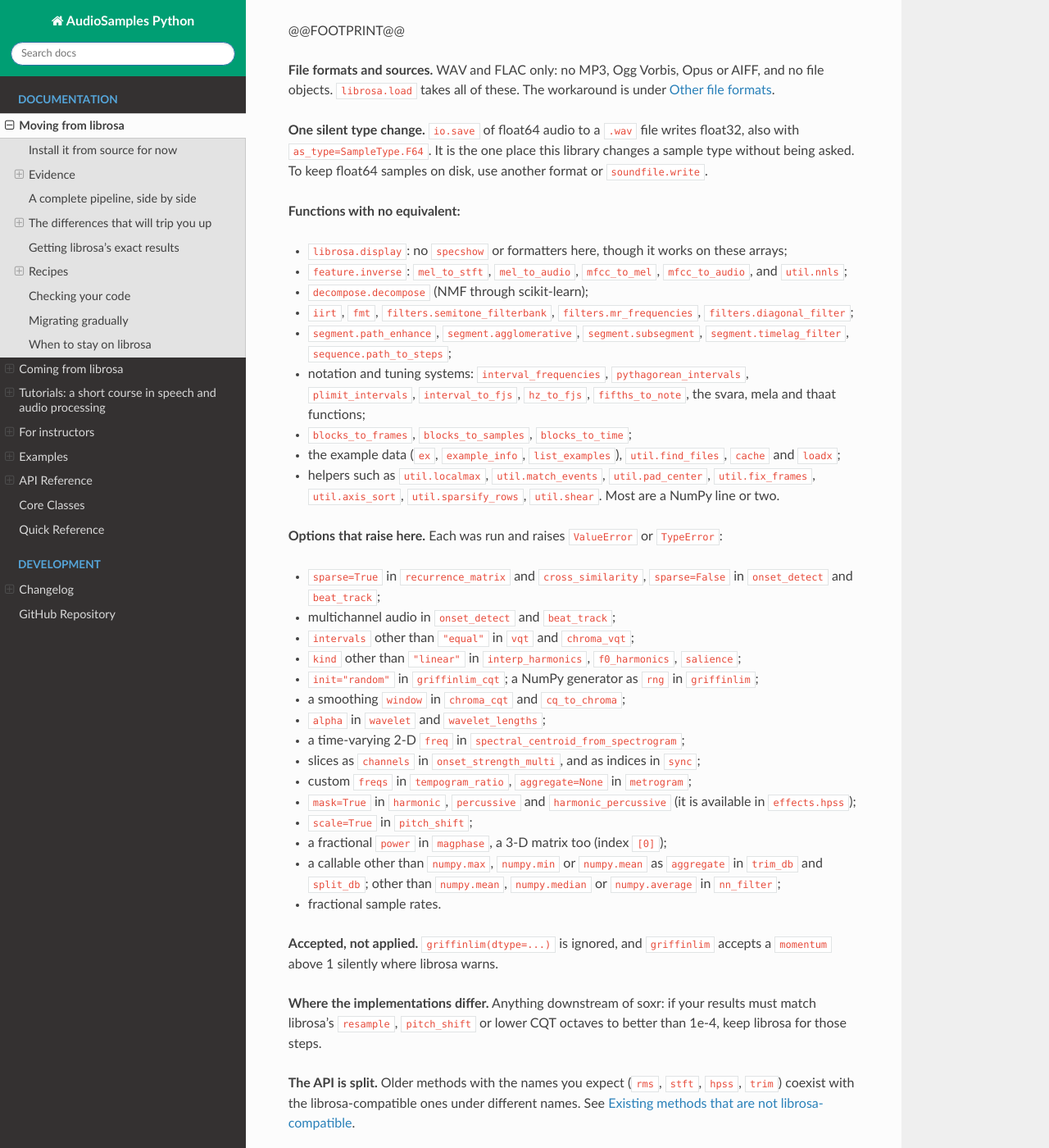
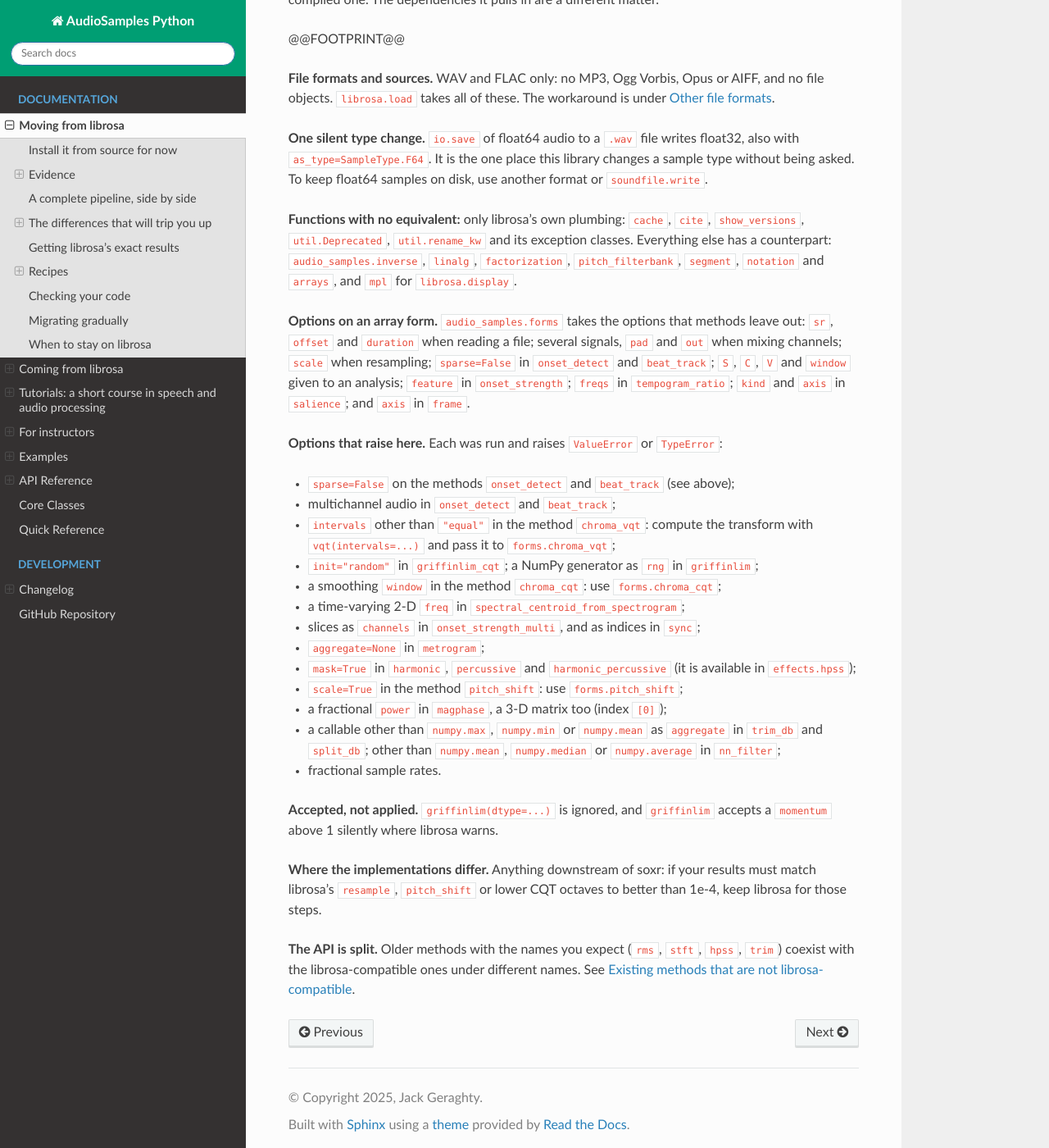
Before and after one commit to jmg049/audio_samples_python, a Sphinx documentation site: the page built from docs/source/moving_from_librosa.rst, in a window 1280 px wide and 1400 px high, scrolled down 19329 px. Shown: the whole window at 82% size. Built offline with Sphinx 7.4.7 and the Read the Docs theme 3.1.0, drawn with Linux system fonts in a browser that asks for light colours; some of the changed text lies outside the part shown.

Commit message:
docs: the guide states what is provided and where options live
sparse and intervals are now accepted, so the tests check them instead of the error.

```diff
--- a/docs/source/moving_from_librosa.rst
+++ b/docs/source/moving_from_librosa.rst
@@ -528,7 +528,6 @@ Errors where librosa warns or carries on
    assert "sparse" in raises(ValueError, lambda: b.onset_detect(sparse=False))
 
    # Options that are not implemented raise instead of being ignored.
-   assert "sparse" in raises(ValueError, lambda: aus.sequence.recurrence_matrix(features, sparse=True))
    assert "scale" in raises(ValueError, lambda: b.pitch_shift(2.0, scale=True))
 
    # trim with a fixed reference when every frame is below it.
@@ -920,8 +919,8 @@ What it reports depends on the arguments in the call:
 
 - **keyword changed**: the keyword has another name or is not needed, for example ``y`` and ``sr`` when the
   equivalent is a method.
-- **unsupported option**: the equivalent has no such option, or rejects the value given. ``sparse=False`` on
-  ``recurrence_matrix`` passes and ``sparse=True`` does not.
+- **unsupported option**: the equivalent has no such option, or rejects the value given. ``sparse=True`` on
+  ``onset_detect`` passes and ``sparse=False`` does not, and the advice names ``forms.onset_detect``.
 - **default differs**: the two libraries use different defaults and the call relies on the default. Passing
   the keyword removes the warning.
 - **shape differs**: the result has another shape, usually the leading channel axis.
@@ -1028,42 +1027,31 @@ objects. ``librosa.load`` takes all of these. The workaround is under `Other fil
 with ``as_type=SampleType.F64``. It is the one place this library changes a sample type without
 being asked. To keep float64 samples on disk, use another format or ``soundfile.write``.
 
-**Functions with no equivalent:**
+**Functions with no equivalent:** only librosa's own plumbing: ``cache``, ``cite``,
+``show_versions``, ``util.Deprecated``, ``util.rename_kw`` and its exception classes. Everything else
+has a counterpart: ``audio_samples.inverse``, ``linalg``, ``factorization``, ``pitch_filterbank``,
+``segment``, ``notation`` and ``arrays``, and ``mpl`` for ``librosa.display``.
 
-- ``librosa.display``: no ``specshow`` or formatters here, though it works on these arrays;
-- ``feature.inverse``: ``mel_to_stft``, ``mel_to_audio``, ``mfcc_to_mel``, ``mfcc_to_audio``, and
-  ``util.nnls``;
-- ``decompose.decompose`` (NMF through scikit-learn);
-- ``iirt``, ``fmt``, ``filters.semitone_filterbank``, ``filters.mr_frequencies``,
-  ``filters.diagonal_filter``;
-- ``segment.path_enhance``, ``segment.agglomerative``, ``segment.subsegment``,
-  ``segment.timelag_filter``, ``sequence.path_to_steps``;
-- notation and tuning systems: ``interval_frequencies``, ``pythagorean_intervals``,
-  ``plimit_intervals``, ``interval_to_fjs``, ``hz_to_fjs``, ``fifths_to_note``, the svara, mela and
-  thaat functions;
-- ``blocks_to_frames``, ``blocks_to_samples``, ``blocks_to_time``;
-- the example data (``ex``, ``example_info``, ``list_examples``), ``util.find_files``,
-  ``cache`` and ``loadx``;
-- helpers such as ``util.localmax``, ``util.match_events``, ``util.pad_center``,
-  ``util.fix_frames``, ``util.axis_sort``, ``util.sparsify_rows``, ``util.shear``. Most are a
-  NumPy line or two.
+**Options on an array form.** ``audio_samples.forms`` takes the options that methods leave out: ``sr``,
+``offset`` and ``duration`` when reading a file; several signals, ``pad`` and ``out`` when mixing channels;
+``scale`` when resampling; ``sparse=False`` in ``onset_detect`` and ``beat_track``; ``S``, ``C``, ``V`` and
+``window`` given to an analysis; ``feature`` in ``onset_strength``; ``freqs`` in ``tempogram_ratio``;
+``kind`` and ``axis`` in ``salience``; and ``axis`` in ``frame``.
 
 **Options that raise here.** Each was run and raises ``ValueError`` or ``TypeError``:
 
-- ``sparse=True`` in ``recurrence_matrix`` and ``cross_similarity``, ``sparse=False`` in
-  ``onset_detect`` and ``beat_track``;
+- ``sparse=False`` on the methods ``onset_detect`` and ``beat_track`` (see above);
 - multichannel audio in ``onset_detect`` and ``beat_track``;
-- ``intervals`` other than ``"equal"`` in ``vqt`` and ``chroma_vqt``;
-- ``kind`` other than ``"linear"`` in ``interp_harmonics``, ``f0_harmonics``, ``salience``;
+- ``intervals`` other than ``"equal"`` in the method ``chroma_vqt``: compute the transform with
+  ``vqt(intervals=...)`` and pass it to ``forms.chroma_vqt``;
 - ``init="random"`` in ``griffinlim_cqt``; a NumPy generator as ``rng`` in ``griffinlim``;
-- a smoothing ``window`` in ``chroma_cqt`` and ``cq_to_chroma``;
-- ``alpha`` in ``wavelet`` and ``wavelet_lengths``;
+- a smoothing ``window`` in the method ``chroma_cqt``: use ``forms.chroma_cqt``;
 - a time-varying 2-D ``freq`` in ``spectral_centroid_from_spectrogram``;
 - slices as ``channels`` in ``onset_strength_multi``, and as indices in ``sync``;
-- custom ``freqs`` in ``tempogram_ratio``, ``aggregate=None`` in ``metrogram``;
+- ``aggregate=None`` in ``metrogram``;
 - ``mask=True`` in ``harmonic``, ``percussive`` and ``harmonic_percussive`` (it is available in
   ``effects.hpss``);
-- ``scale=True`` in ``pitch_shift``;
+- ``scale=True`` in the method ``pitch_shift``: use ``forms.pitch_shift``;
 - a fractional ``power`` in ``magphase``, a 3-D matrix too (index ``[0]``);
 - a callable other than ``numpy.max``, ``numpy.min`` or ``numpy.mean`` as ``aggregate`` in
   ``trim_db`` and ``split_db``; other than ``numpy.mean``, ``numpy.median`` or ``numpy.average`` in
```
Also changed, not shown: 2 other files.
